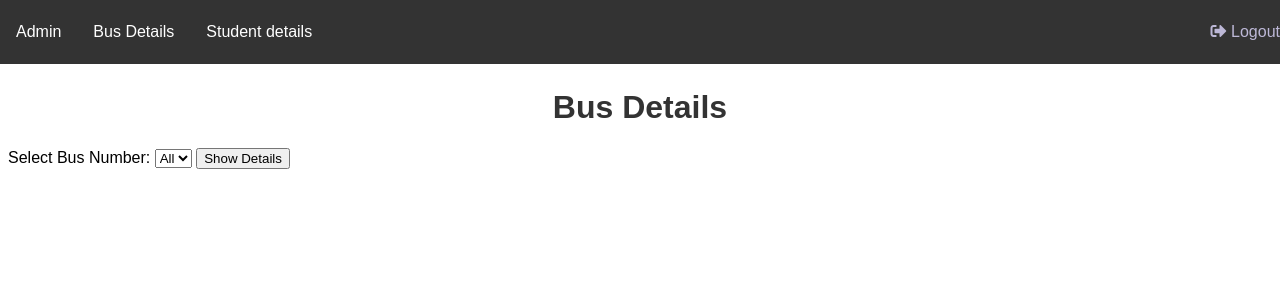
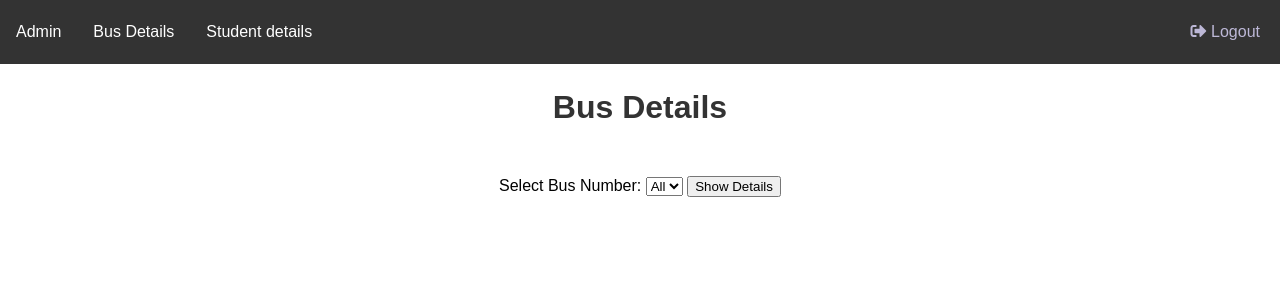
Before and after one commit to SooryaPandian/Bus-fee-Payement--Python, a Flask app: page /transport in a window 1280 px wide. Shown: the top 300 px of the page. Run offline with Flask 3, Linux system fonts and the light colour scheme.

Commit message:
Update transport.html

```diff
--- a/templates/transport.html
+++ b/templates/transport.html
@@ -78,6 +78,21 @@
         body{
             padding-top: 60px;
         }
+        .fas{
+            margin-right: px;
+        }
+        .log{
+            margin-right: 20px;
+        }
+        .bus_number{
+            margin-top: 50px;
+            text-align: center;
+
+        }
+        .bus_details{
+            margin-top: 30px;
+            text-align: center;
+        }
     </style>
 </head>
 <body>
@@ -88,14 +103,15 @@
              <li><a href="/student">Student details</a></li>
         </ul>
         <div class="logout">
-            <a href="/logout"><i class="fas fa-sign-out-alt"></i> Logout</a>
+            <a href="/logout" class="log"><i class="fas fa-sign-out-alt"></i> Logout</a>
         </div>
     </nav>
     <h1 class="bus">Bus Details</h1>
 
     <!-- Form to select bus number -->
     <form method="POST" action="/show_transport">
-        <label for="bus_number">Select Bus Number:</label>
+        <div class="bus_number">
+        <label for="bus_number" >Select Bus Number:</label>
         <select id="bus_number" name="bus_number">
             <option value="">All</option>
             {% for bus_number in bus_numbers %}
@@ -103,10 +119,11 @@
             {% endfor %}
         </select>
         <button type="submit">Show Details</button>
+    </div>
     </form>
+    <div class="bus_details">
+    {% if bus_details %}
 
-    <!-- Table to display bus details -->
-    {% if bus_details %}
     <table border="1">
         <tr>
             <th>Bus Number</th>
@@ -120,6 +137,7 @@
             <td>${{ bus_detail[2] }}</td>
         </tr>
         {% endfor %}
+    </div>
     </table>
     {% endif %}
 </body>
```
